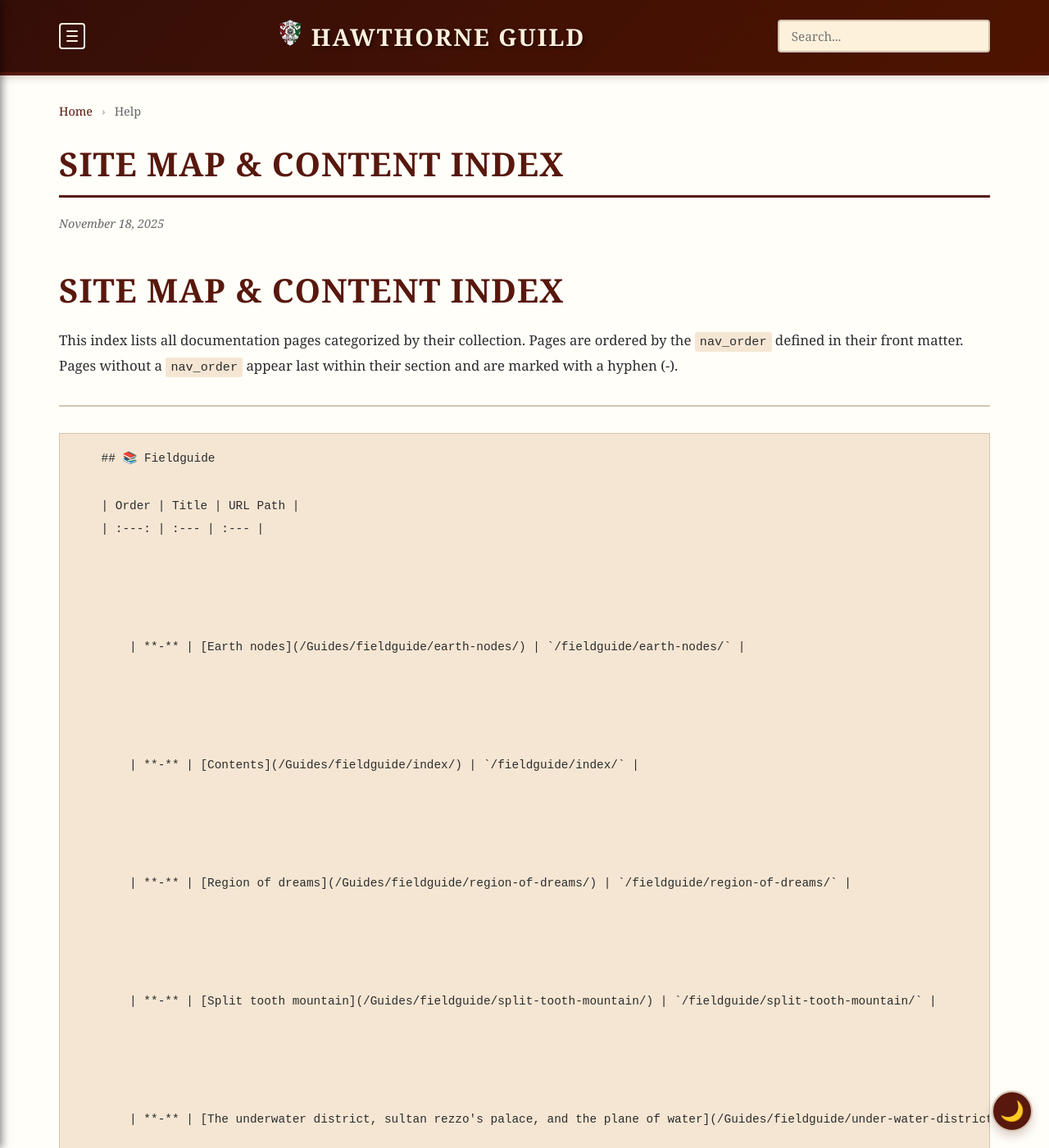
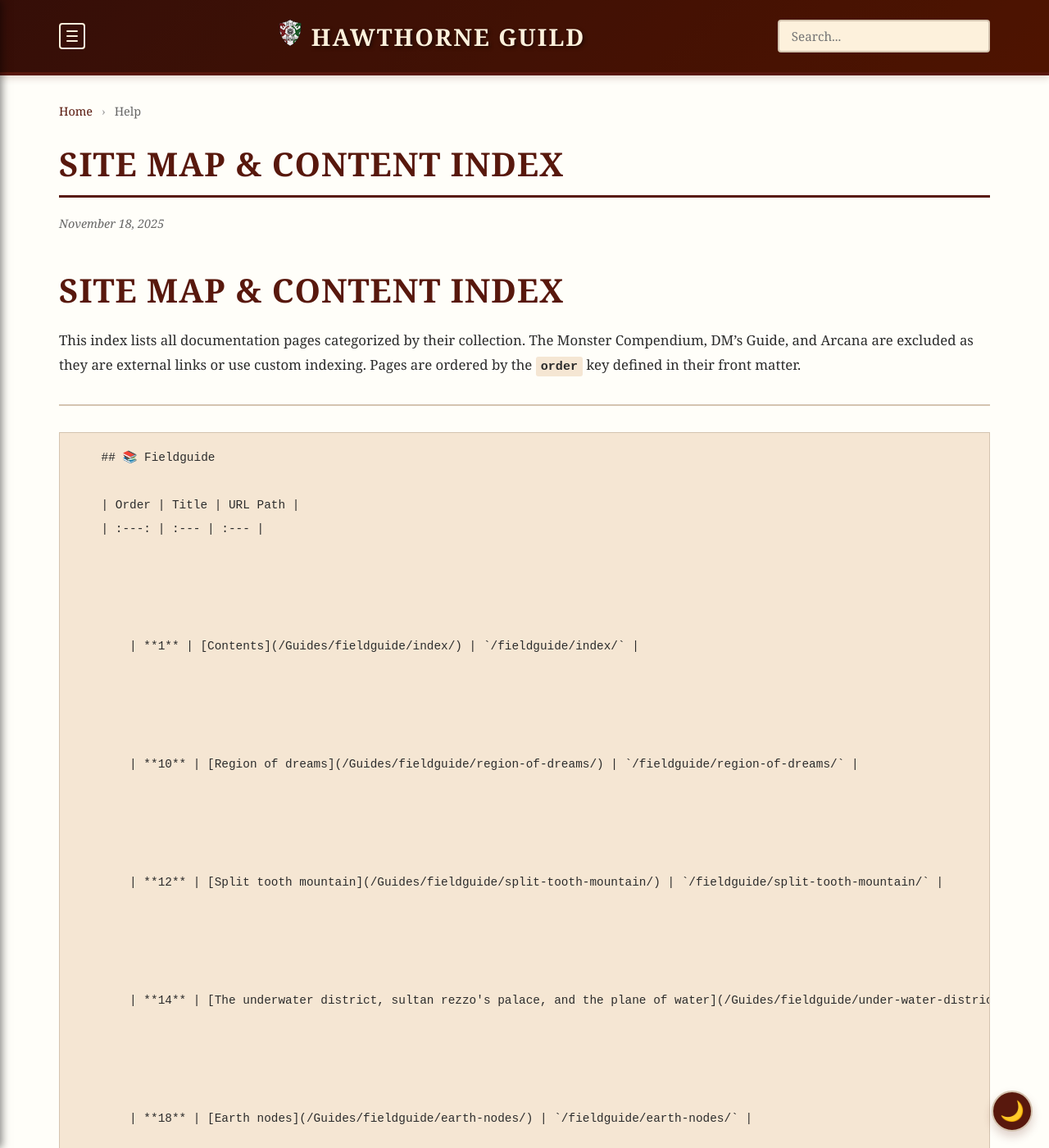
Before and after one commit to coconutswallow/Guides, a Jekyll site: the page built from _help/sitemap.md, in a window 1280 px wide and 1400 px high. Shown: the whole window at 82% size. Built offline with Jekyll 4.4.1, drawn with Linux system fonts in a browser that asks for light colours; comment, search, counter and statistics services are not loaded; some of the changed text lies outside the part shown.

Commit message:
Update sitemap.md

```diff
--- a/_help/sitemap.md
+++ b/_help/sitemap.md
@@ -2,12 +2,12 @@
 layout: doc
 title: Site Map & Content Index
 permalink: /help/site-map/
-nav_order: 100
+order: 21
 ---
 
 # Site Map & Content Index
 
-This index lists all documentation pages categorized by their collection. Pages are ordered by the `nav_order` defined in their front matter. Pages without a `nav_order` appear last within their section and are marked with a hyphen (-).
+This index lists all documentation pages categorized by their collection. The Monster Compendium, DM's Guide, and Arcana are excluded as they are external links or use custom indexing. Pages are ordered by the **`order`** key defined in their front matter.
 
 ---
 
@@ -15,13 +15,19 @@
     Iterate over all defined collections in the site's configuration
 {% endcomment %}
 {% for collection in site.collections %}
-  {% unless collection.label == 'posts' or collection.label == 'data' or collection.label == 'monsters' or collection.label == 'dms_guide' or collection.label == 'arcana' %}
+  {% comment %}
+    EXCLUSION LIST:
+    - posts/data: Standard Jekyll internal collections.
+    - monsters: Excluded as requested (special handling).
+    - dms_guide/arcana/resources: Defined as external links or content in _config.yml
+  {% endcomment %}
+  {% unless collection.label == 'posts' or collection.label == 'data' or collection.label == 'monsters' or collection.label == 'dms_guide' or collection.label == 'arcana' or collection.label == 'resources' %}
 
-    {% comment %} Filter for documents that have a title and a URL (i.e., they are renderable pages) {% endcomment %}
+    {% comment %} Filter for documents that have a title or a URL (i.e., they are renderable pages) {% endcomment %}
     {% assign collection_pages = collection.docs | where_exp: "page", "page.title != null or page.url != null" %}
 
-    {% comment %} Sort the resulting pages by the 'nav_order' variable in the front matter {% endcomment %}
-    {% assign sorted_pages = collection_pages | sort: 'nav_order' %}
+    {% comment %} Sort the resulting pages by the 'order' variable in the front matter {% endcomment %}
+    {% assign sorted_pages = collection_pages | sort: 'order' %}
 
     {% if sorted_pages.size > 0 %}
         {% comment %}
@@ -33,9 +39,9 @@
         | :---: | :--- | :--- |
         {% for page in sorted_pages %}
             {% comment %}
-                Display the order number. Default to a hyphen if nav_order is not set.
+                Display the order number. Default to a hyphen if 'order' is not set.
             {% endcomment %}
-            {% assign order_display = page.nav_order | default: "-" %}
+            {% assign order_display = page.order | default: "-" %}
 
             | **{{ order_display }}** | [{{ page.title | default: page.slug | replace: '-', ' ' | capitalize }}]({{ page.url | relative_url }}) | `{{ page.url }}` |
         {% endfor %}
```
Also changed, not shown: other parts of _help/sitemap.md (+1 -1 lines).
